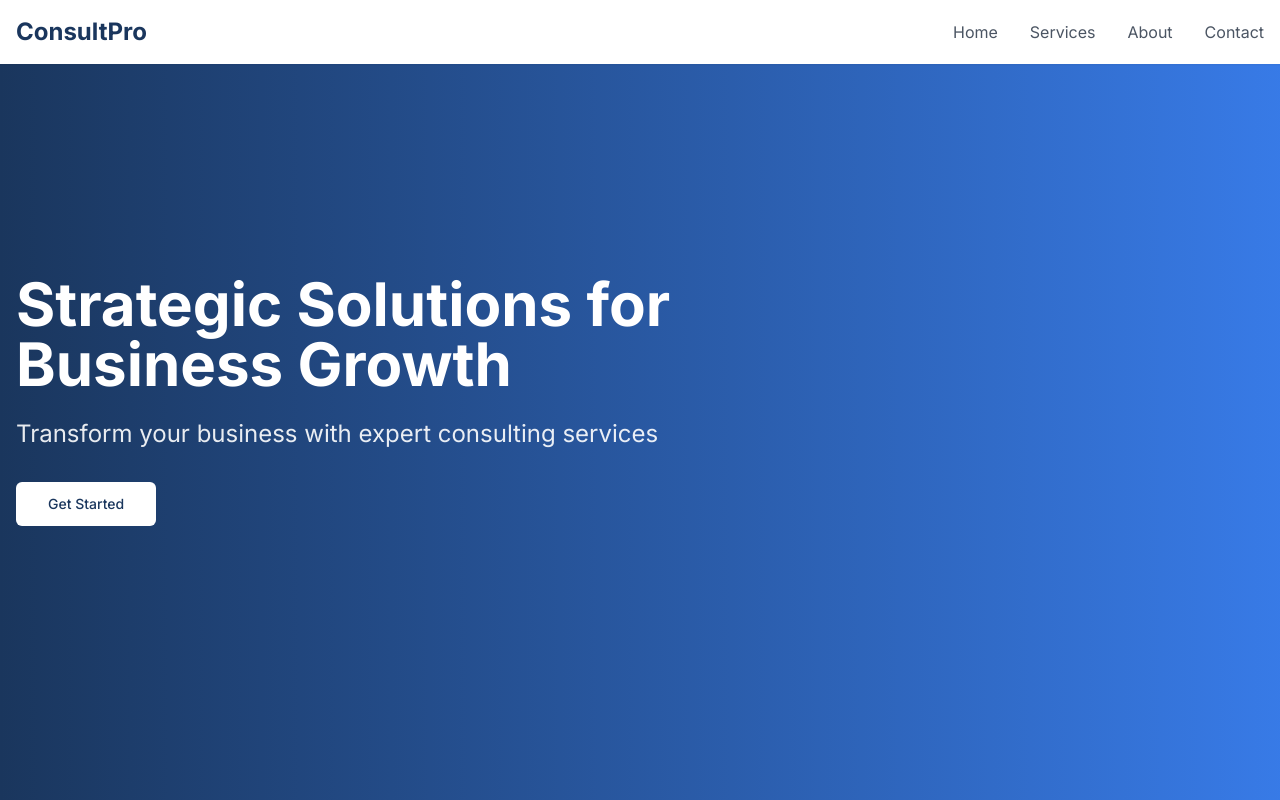
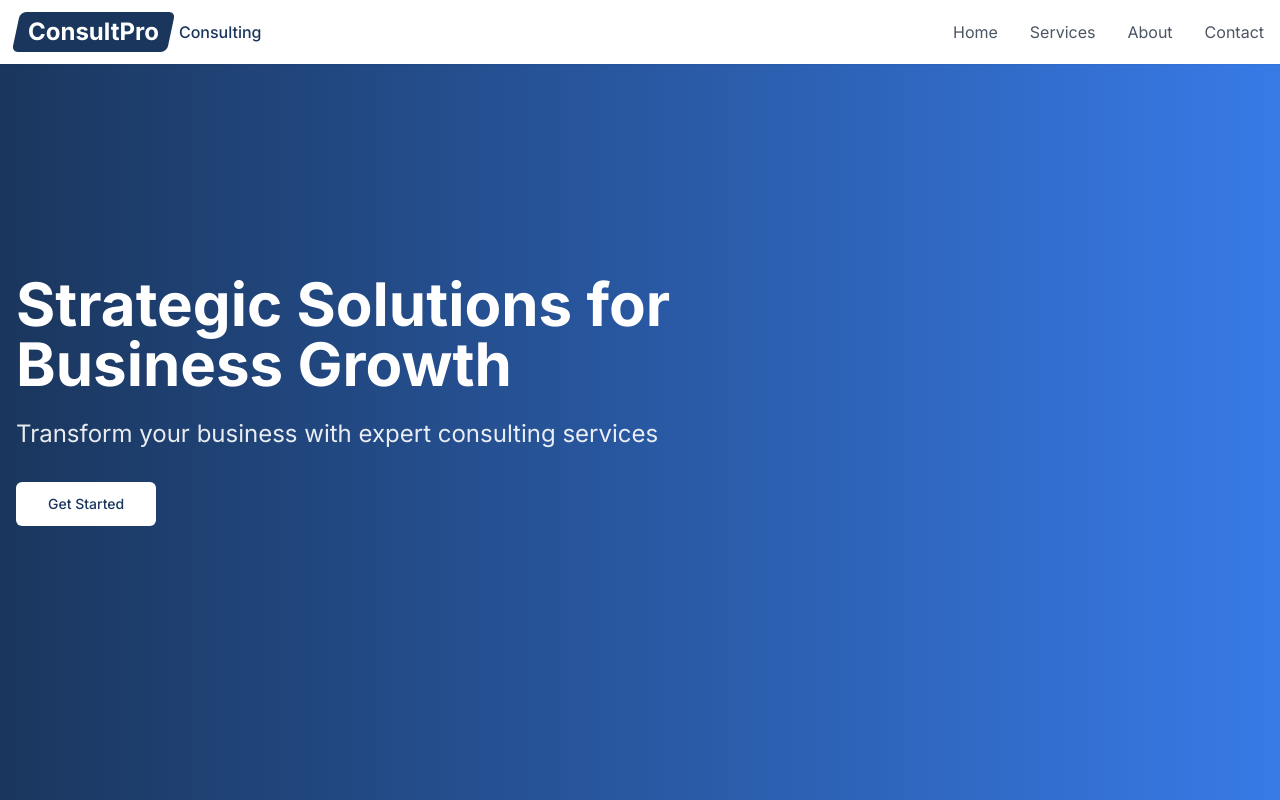
Before and after one commit to xonixsit/consultify-dynamic-theme, a React (Vite) app: page / in a window 1280 px wide. Shown: the top 800 px of the page. Built offline with nearby package versions, Linux system fonts and the light colour scheme.

Commit message:
Add logo to navigation
Implemented a professional logo in the navigation component at the designated logo block.
[skip gpt_engineer]

```diff
--- a/src/components/Navigation.tsx
+++ b/src/components/Navigation.tsx
@@ -10,8 +10,15 @@ export const Navigation = () => {
     <nav className="fixed w-full bg-white shadow-sm z-50">
       <div className="container mx-auto px-4">
         <div className="flex justify-between items-center h-16">
-          <a href="/" className="text-2xl font-bold text-primary">
-            {navigation.logo}
+          <a href="/" className="flex items-center space-x-2">
+            <div className="text-2xl font-bold bg-primary text-white px-3 py-1 rounded-md transform -skew-x-12">
+              <span className="inline-block transform skew-x-12">
+                {navigation.logo}
+              </span>
+            </div>
+            <span className="text-primary font-medium hidden sm:inline-block">
+              Consulting
+            </span>
           </a>
 
           {/* Desktop Navigation */}
```
